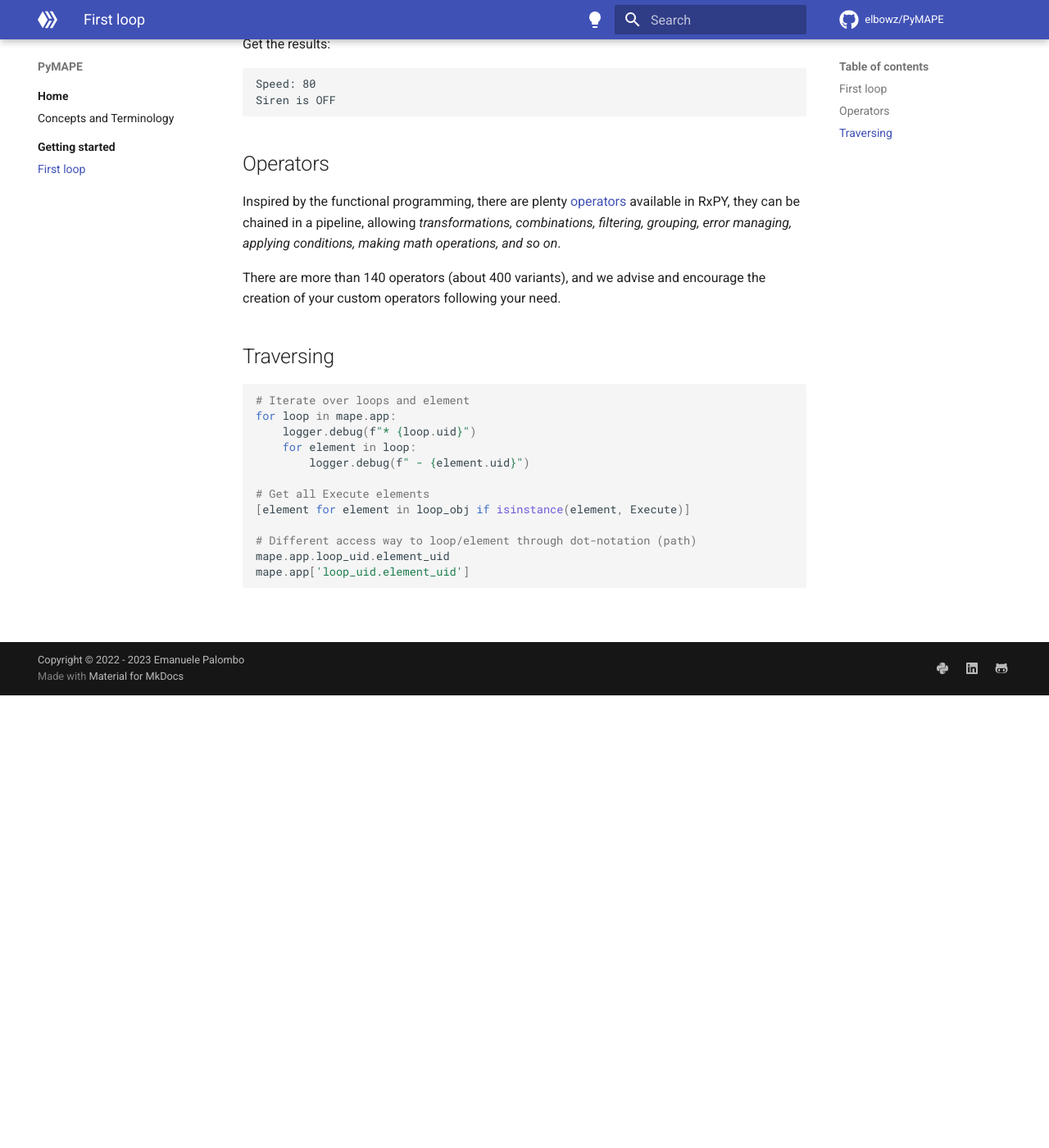
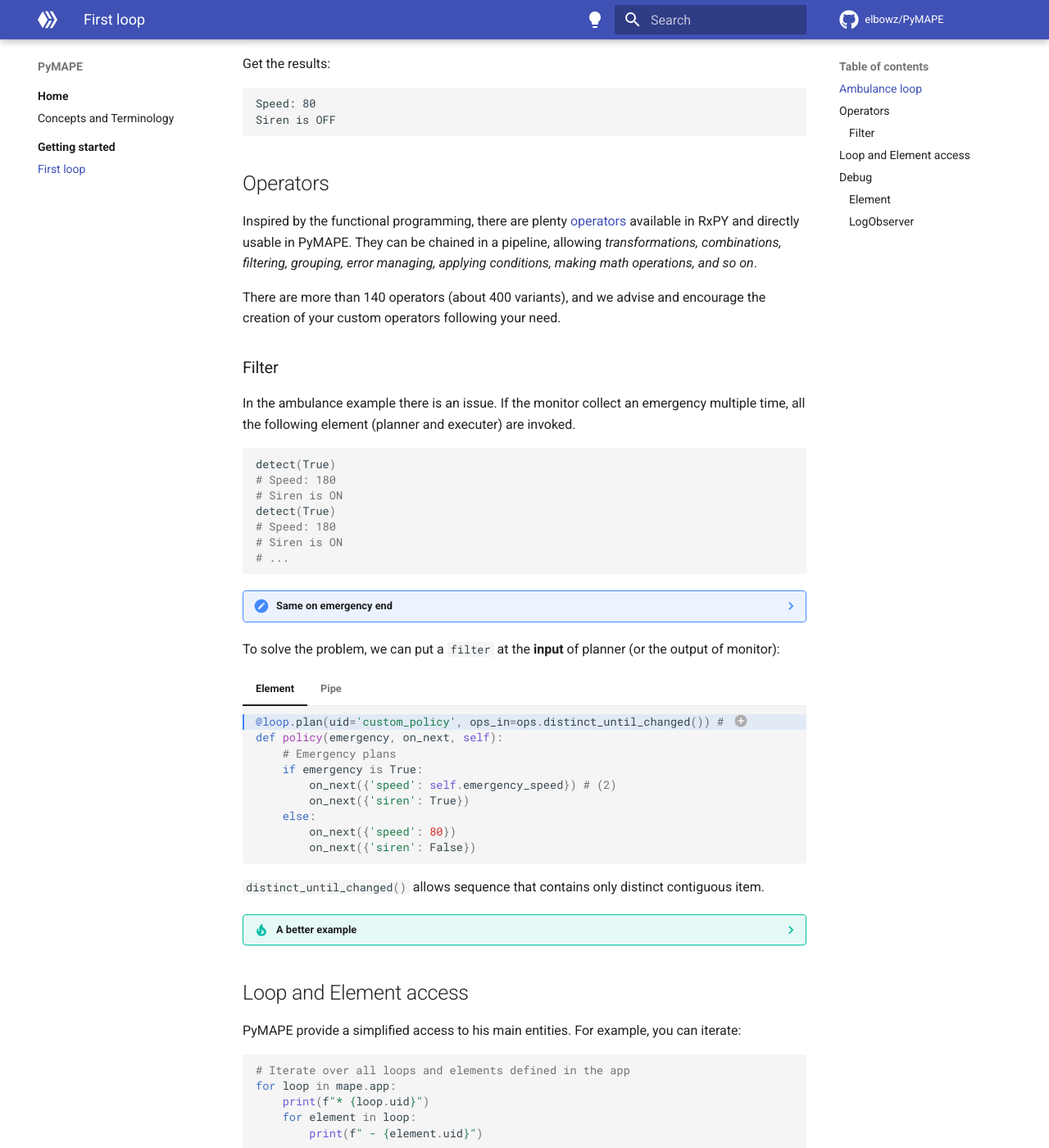
Before and after one commit to elbowz/PyMAPE, an MkDocs documentation site: the page built from docs/getting-started/first-loop.md, in a window 1280 px wide and 1400 px high, scrolled down 2198 px. Shown: the whole window at 82% size. Built offline with MkDocs 1.6.1 and Material for MkDocs 9.7.7, drawn with Linux system fonts in a browser that asks for light colours; comment, search, counter and statistics services are not loaded; before the commit the page ends 3046 px from its top, so only the background shows below that; some of the changed text lies outside the part shown.

Commit message:
Finish first-loop.md doc
Added filter, iteration over loops and elements,
dot-notation path and debug tips

````diff
--- a/docs/getting-started/first-loop.md
+++ b/docs/getting-started/first-loop.md
@@ -1,6 +1,6 @@
-## First loop
+Let's write your first MAPE loop. You'll write a simplified loop of an ambulance that switch on/off the siren and increase speed in case of an emergency detected.
 
-Let's write your first MAPE loop. You'll write a simplified loop of an ambulance that switch on/off the siren and increase speed in case of an emergency detected.
+## Ambulance loop
 
 ```python
 import mape
@@ -16,7 +16,7 @@
     on_next(emergency)
 ```
 
-1.  `#!py mape.init()` accept different params to setup `pymape`, allowing configuration by a config file and/or directly in the source code.
+1.  `#!py mape.init()` accept different params to setup PyMAPE, allowing configuration by a config file and/or directly in the source code.
 2.  `uid` is an __unique__ identification for the defined loop. If you don't pass an `uid`, system provide a random one for you.
 3.  Decorator create and register the new element monitor to the ambulance `loop`.
 4.  The function name `#!py detect` is used as `uid` of our element inside the ambulance loop.
@@ -111,7 +111,7 @@
     * __start on subscribe__ (_analyzer, planner_): the element will be started when someone is interested to it (ie. `subscribed()`).
     * __start on init__ (_executer_): the element is ready from its initialization.
 
-So, we start del monitor element and simulate an emergency:
+So, we start the monitor element and simulate an emergency:
 
 ```python
 detect.start()
@@ -136,26 +136,185 @@
 
 ## Operators
 
-Inspired by the functional programming, there are plenty [operators] available in RxPY, they can be chained in a pipeline, allowing _transformations, combinations, filtering, grouping, error managing, applying conditions, making math operations, and so on_.
+Inspired by the functional programming, there are plenty [operators] available in RxPY and directly usable in PyMAPE. They can be chained in a pipeline, allowing _transformations, combinations, filtering, grouping, error managing, applying conditions, making math operations, and so on_.
 
 There are more than 140 operators (about 400 variants), and we advise and encourage the creation of your custom operators following your need.
 
-## Traversing
+### Filter
+
+In the ambulance example there is an issue. If the monitor collect an emergency multiple time, all the following element (planner and executer) are invoked.
 
 ```python
-# Iterate over loops and element
-for loop in mape.app:
-    logger.debug(f"* {loop.uid}")
-    for element in loop:
-        logger.debug(f" - {element.uid}")
-
-# Get all Execute elements
-[element for element in loop_obj if isinstance(element, Execute)]
-
-# Different access way to loop/element through dot-notation (path)
-mape.app.loop_uid.element_uid
-mape.app['loop_uid.element_uid']
+detect(True)
+# Speed: 180
+# Siren is ON
+detect(True)
+# Speed: 180
+# Siren is ON
+# ...
 ```
 
+??? note "Same on emergency end"
+
+    ```python
+    detect(False)
+    # Speed: 80
+    # Siren is OFF
+    detect(False)
+    # Speed: 80
+    # Siren is OFF
+    # ...
+    ```
+
+To solve the problem, we can put a `filter` at the __input__ of planner (or the output of monitor):
+
+=== "Element"
+
+    ```python hl_lines="1"
+    @loop.plan(uid='custom_policy', ops_in=ops.distinct_until_changed()) # (1)
+    def policy(emergency, on_next, self):
+        # Emergency plans
+        if emergency is True:
+            on_next({'speed': self.emergency_speed}) # (2)
+            on_next({'siren': True})
+        else:
+            on_next({'speed': 80})
+            on_next({'siren': False})
+    ```
+
+    1.  Simply use the param `ops_out` to put the operator on output.
+
+=== "Pipe"
+
+    ```python hl_lines="3"
+    # In alternative we can add filter in the pipe chain
+    detect.pipe(
+        ops.distinct_until_changed(),
+        ops.through(policy),
+        ops.through(exec)
+    ).subscribe()
+    ```
+
+[`#!py distinct_until_changed()`][distinct_until_changed] allows sequence that contains only distinct contiguous item.
+
+??? tip "A better example"
+
+    Ambulance can be not the best example to understand the use of `#!py distinct_until_changed()`, but try to image a monitor that use polling to read state of managed system. The values read can be the same until the system change the state (eg. motion detection, ambient temprature, ...).
 
 [operators]: https://rxpy.readthedocs.io/en/latest/operators.html
+[distinct_until_changed]: https://rxpy.readthedocs.io/en/latest/reference_operators.html#reactivex.operators.distinct_until_changed
+
+## Loop and Element access
+
+PyMAPE provide a simplified access to his main entities. For example, you can iterate:
+
+```python
+# Iterate over all loops and elements defined in the app
+for loop in mape.app:
+    print(f"* {loop.uid}")
+    for element in loop:
+        print(f" - {element.uid}")
+```
+
+Returns:
+
+    * ambulance
+      - detect
+      - custom_policy
+      - exec
+
+...or use python _list comprehension_ to retrieve particular elements:
+
+```python
+# Get all execute elements
+[element.uid for element in mape.app.ambulance if isinstance(element, mape.Execute)]
+```
+
+Returns:
+
+    ['exec']
+
+You can chain the loop and element `uid` (_dot-notation path_) to have direct access to the elements:
+
+```python
+mape.app.ambulance.detect
+# return monitor detect object
+```
+
+Same result is obtained with:
+```python
+mape.app['ambulance.detect'] # (1)
+```
+
+1.  Allowing use of variable as dot-notation path.
+
+## Debug
+
+Some tips for debug your loops, elements crossed by the streams.
+
+### Element
+
+You can print the __in__ and/or __out__ items stream of an element:
+
+=== "In"
+
+    ```python
+    element.debug(mape.Element.Debug.IN)
+    ```
+
+=== "Out"
+
+    ```python
+    element.debug(mape.Element.Debug.OUT)
+    ```
+
+=== "In & Out"
+
+    ```python
+    from mape import Element
+    element.debug(Element.Debug.IN | Element.Debug.OUT)
+    ```
+
+??? note "Sample debug output"
+    `#!py detect(True)`
+
+    return:
+
+    ```
+    # detect(True)
+    Speed: 180
+    (9373) on next: {'speed': 180} | in > [ambulance.exec]
+    (2472) on next: {'speed': 180} | [ambulance.custom_policy] > out
+    Siren is ON
+    (9373) on next: {'siren': True} | in > [ambulance.exec]
+    (2472) on next: {'siren': True} | [ambulance.custom_policy] > out
+    (2073) on next: True | in > [ambulance.custom_policy]
+    (2388) on next: True | strem out of detect()
+    (2616) on next: True | [ambulance.detect] > out
+    ```
+
+    The history order is due the recursive call, on which ReactiveX is based. If necessary this beahviour can be "fixed" in the next realease.
+
+### LogObserver
+
+You can create a fake element (`LogObserver`) and attach it to real element. The `LogObserver` doesn't modify the stream but simply print it.
+
+If you want print all the stream output from the montiro, you can modify the loop subscription of ambulance like this:
+
+```poython hl_lines="1"
+detect.subscribe(LogObserver("stream out detect"))
+detect.subscribe(policy)
+policy.subscribe(exec)
+```
+
+??? note "Sample debug output"
+
+    `#!py detect(True)`
+
+    return:
+
+    ```
+    (5393) on next: True | stream out detect
+    Speed: 180
+    Siren is ON
+    ```
````
